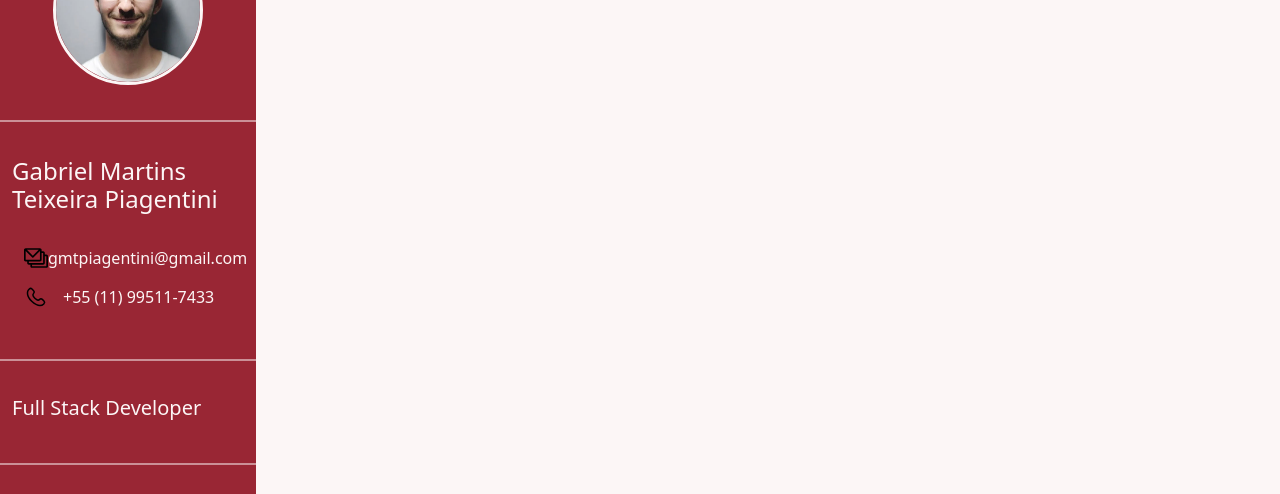
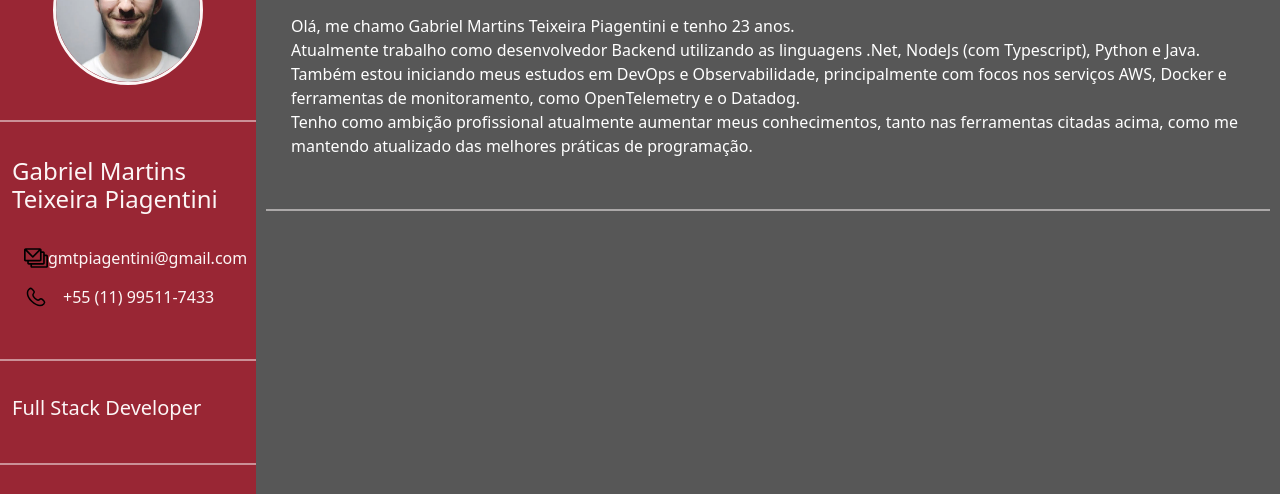
Before and after one commit to gpiagentini/CV, a plain HTML site: page index.html in a window 1280 px wide. Shown: the part 91-585 px from the top of the page. Drawn offline with nearby package versions, Linux system fonts and the light colour scheme.

Commit message:
Added 'About me' section

```diff
--- a/index.html
+++ b/index.html
@@ -18,7 +18,7 @@
         <div class="divider-bar"></div>
         <div class="container personal-info-container">
             <h4>Gabriel Martins Teixeira Piagentini</h4>
-            <br/>
+            <br />
             <div class="container d-flex align-items-center icon-container">
                 <img src="assets/img/email_icon.svg" class="icon" width="24" height="24">
                 <div class="divider"></div>
@@ -50,6 +50,21 @@
             </div>
         </div>
     </div>
+    <div class="personal-info-section d-flex flex-column">
+        <div class="info-container d-flex flex-column">
+            <h2 class="align-self-center"> Sobre mim </h2>
+            <br />
+            <p>
+                Olá, me chamo Gabriel Martins Teixeira Piagentini e tenho <span id="age"></span> anos. <br>
+                Atualmente trabalho como desenvolvedor Backend utilizando as linguagens .Net, NodeJs (com Typescript),
+                Python e Java. Também estou iniciando meus estudos em DevOps e Observabilidade, principalmente com focos
+                nos serviços AWS, Docker e ferramentas de monitoramento, como OpenTelemetry e o Datadog. <br>
+                Tenho como ambição profissional atualmente aumentar meus conhecimentos, tanto nas ferramentas citadas
+                acima, como me mantendo atualizado das melhores práticas de programação.
+            </p>
+        </div>
+        <div class="divider-bar"></div>
+    </div>
     <script src="https://cdn.jsdelivr.net/npm/bootstrap@5.3.0-alpha1/dist/js/bootstrap.bundle.min.js"
         integrity="sha384-w76AqPfDkMBDXo30jS1Sgez6pr3x5MlQ1ZAGC+nuZB+EYdgRZgiwxhTBTkF7CXvN"
         crossorigin="anonymous"></script>
--- a/script.js
+++ b/script.js
@@ -1,3 +1,12 @@
+const BIRTHDAY = new Date("1999-02-02")
+
+document.getElementById("age").innerText = calculateAge()
+
 function openNewTab(url) {
     window.open(url, '_blank')
 }
+
+function calculateAge() {
+    var yearDiff = new Date(Date.now() - new Date(BIRTHDAY)).getFullYear()
+    return yearDiff - 1970
+}
--- a/style.css
+++ b/style.css
@@ -47,3 +47,14 @@ body {
 a {
     color: #FCF6F6;
 }
+
+.personal-info-section {
+    width: 100%;
+    padding: 10px;
+    background-color: rgb(87, 87, 87);
+}
+
+.info-container {
+    color: rgb(255, 255, 255);
+    padding: 25px 25px 0px 25px;
+}
```
